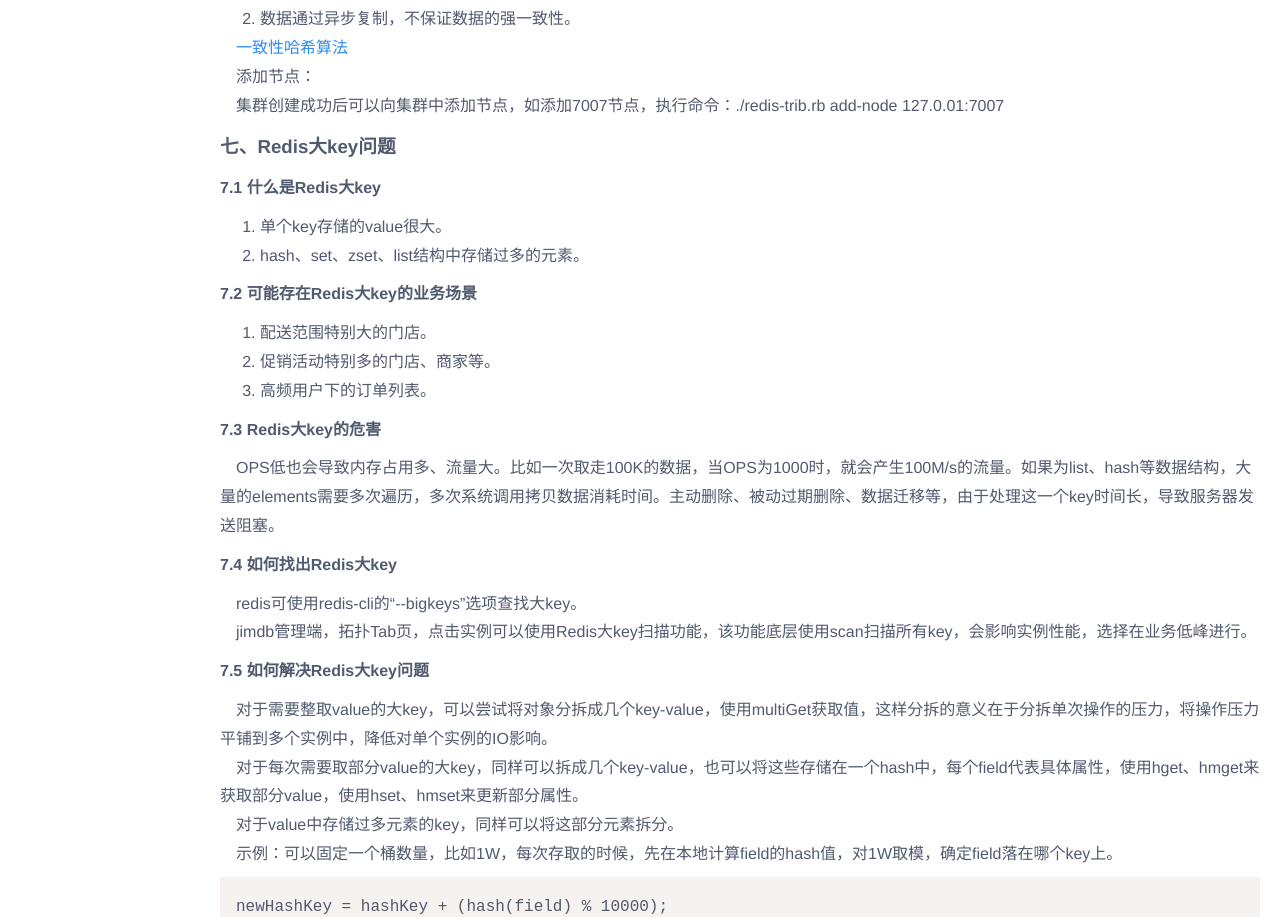
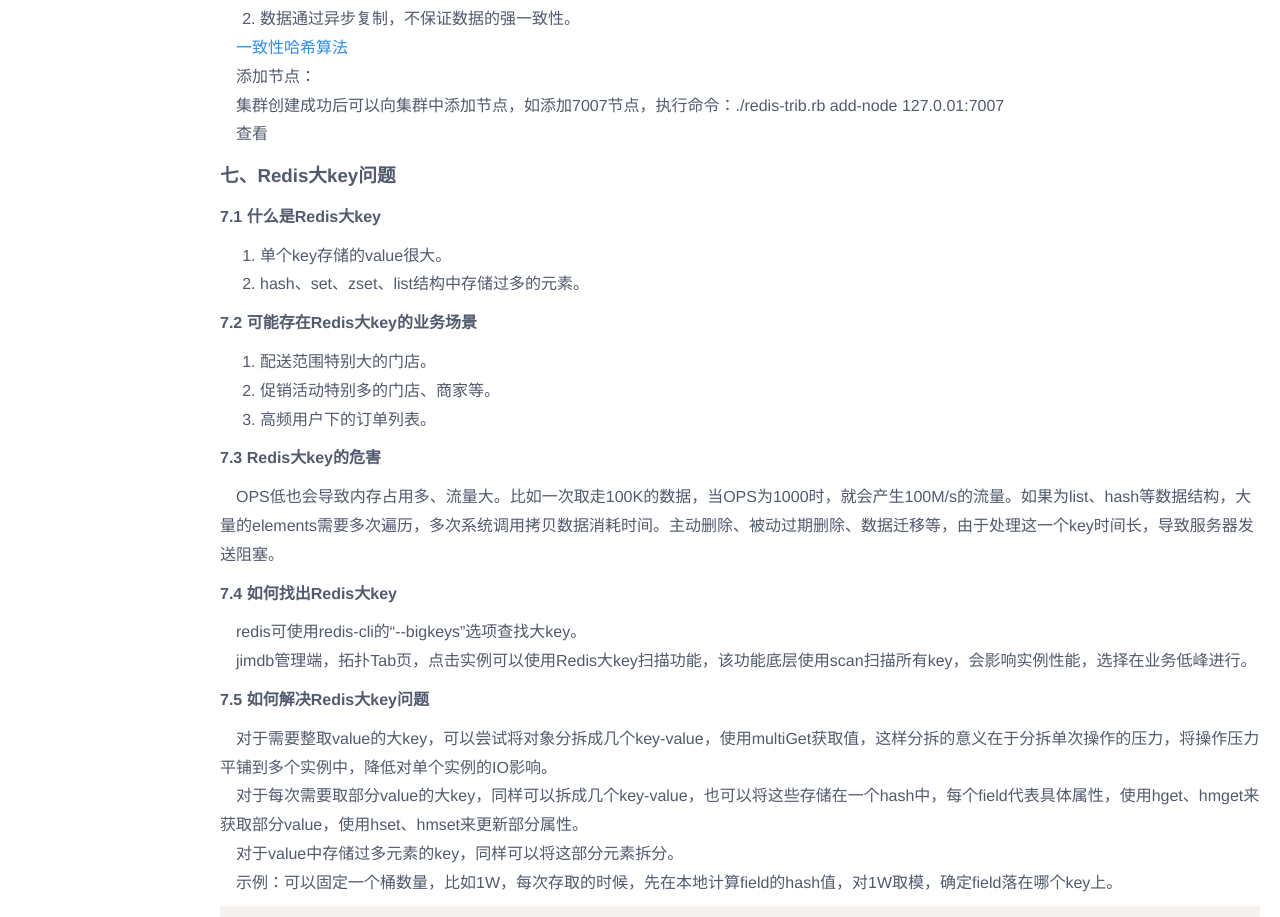
Before and after one commit to lixaviers/suyan-ms, a Vue app: page /#/redis in a window 1280 px wide. Shown: the part 3320-4237 px from the top of the page. Built offline with nearby package versions, Linux system fonts and the light colour scheme.

Commit message:
feat:page

```diff
--- a/src/views/page/redis.vue
+++ b/src/views/page/redis.vue
@@ -114,7 +114,8 @@
 </ol>
 <p><a href="https://www.cnblogs.com/lpfuture/p/5796398.html" target="_blank" rel="noopener">一致性哈希算法</a></p>
 <p>添加节点：</p>
-<p>集群创建成功后可以向集群中添加节点，如添加7007节点，执行命令：./redis-trib.rb add-node 127.0.01:7007</p>
+<p>集群创建成功后可以向集群中添加节点，如添加7007节点，执行命令：./redis-trib.rb add-node 127.0.01:7007&nbsp;</p>
+<p>查看</p>
 <h3>七、Redis大key问题</h3>
 <h4>7.1 什么是Redis大key</h4>
 <ol>
```
